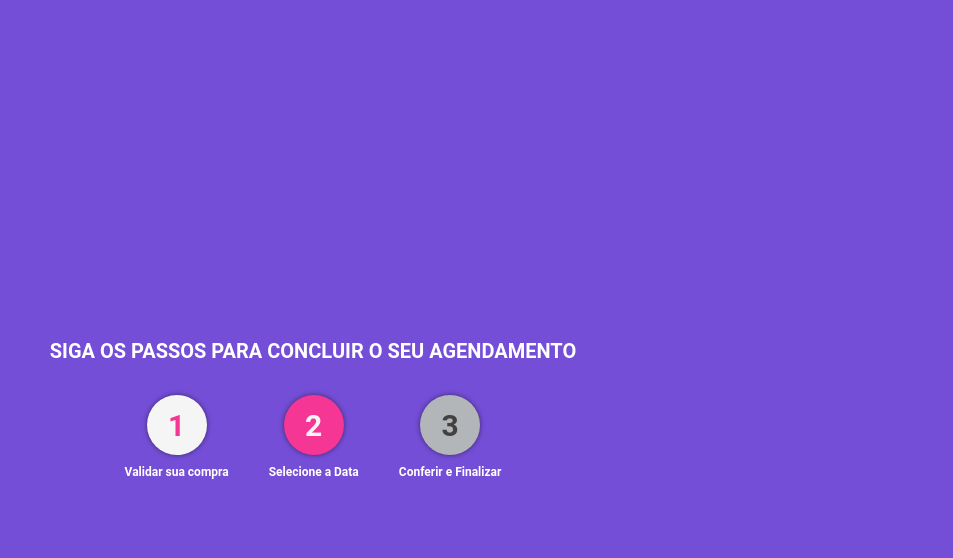
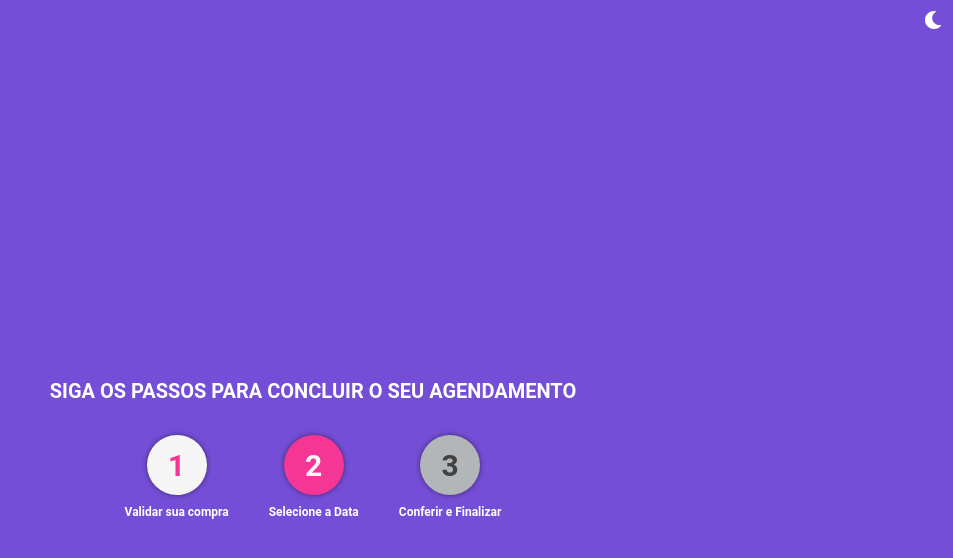
Before and after one commit to RobsonMT/Evoluna, a React (Create React App) app: page / in a window 1280 px wide. Shown: the top 558 px of the page, without its empty margins (327-1280 px from the left). Built offline with nearby package versions, Linux system fonts and the light colour scheme.

Commit message:
feat: header component

```diff
--- /dev/null
+++ b/src/components/Header.tsx
@@ -0,0 +1,10 @@
+import { ColorModeSwitcher } from "./ColorModeSwitcher";
+import { Flex } from "@chakra-ui/react";
+
+export const Header = () => {
+  return (
+    <Flex as="header" w="100%" justifyContent="end" alignItems="center">
+      <ColorModeSwitcher />
+    </Flex>
+  );
+};
--- a/src/pages/StepOne.tsx
+++ b/src/pages/StepOne.tsx
@@ -1,21 +1,8 @@
 import { MotionContainer } from "../components/MotionContainer";
-import {
-  Box,
-  Button,
-  Center,
-  Flex,
-  Grid,
-  Heading,
-  HStack,
-  Text,
-  VStack,
-} from "@chakra-ui/react";
+import { Grid } from "@chakra-ui/react";
 // import { useEffect, useState } from "react";
-import { ColorModeSwitcher } from "../components/ColorModeSwitcher";
-import { theme } from "../styles/theme";
-import { Select } from "@chakra-ui/react";
-import { ChevronRightIcon } from "@chakra-ui/icons";
 import { Steps } from "../components/Steps";
+import { Header } from "../components/Header";
 
 export const StepOne = () => {
   // const [state, setState] = useState("");
@@ -31,6 +18,7 @@ export const StepOne = () => {
 
   return (
     <MotionContainer>
+      <Header />
       <Grid minH="100vh" justifyItems="center" alignItems="center">
         <Steps />
       </Grid>
```
